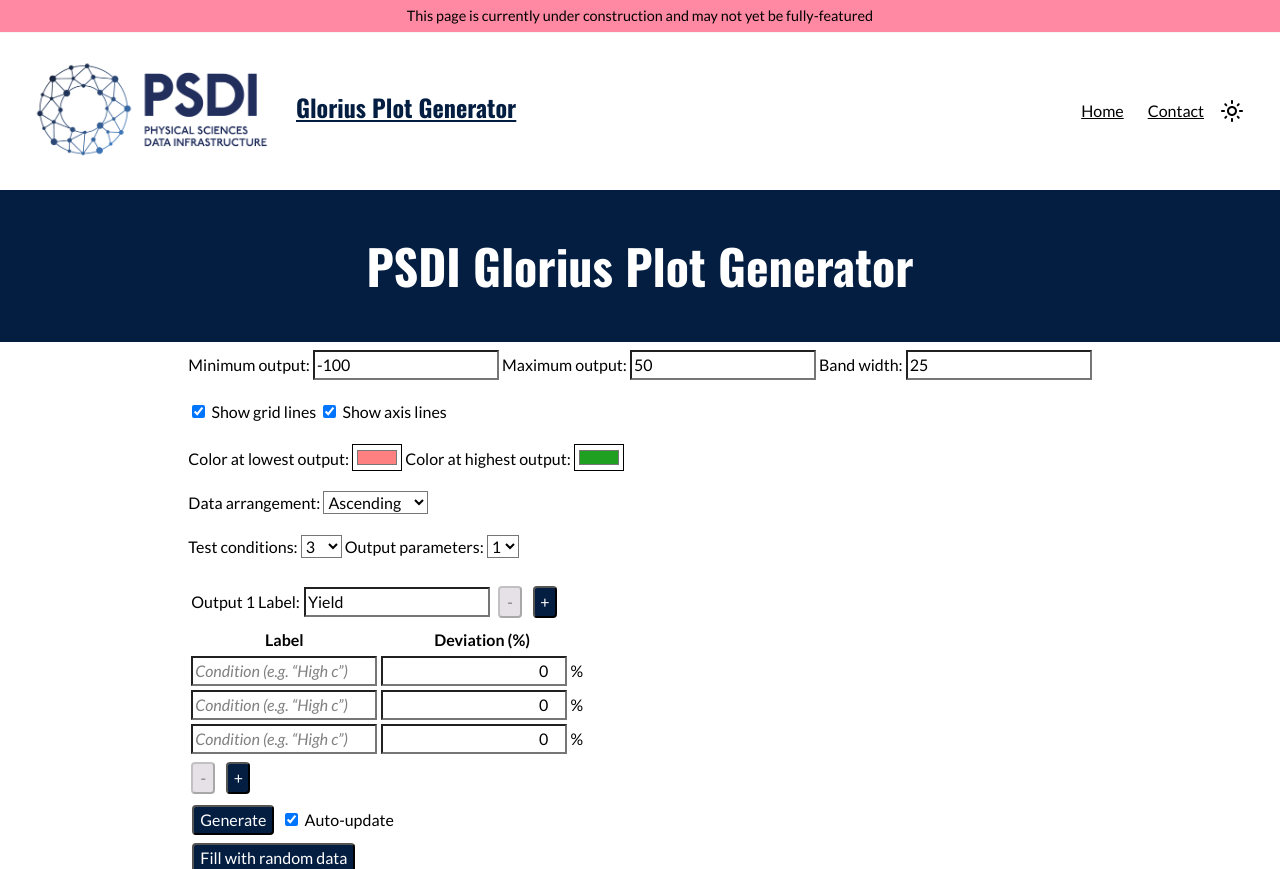
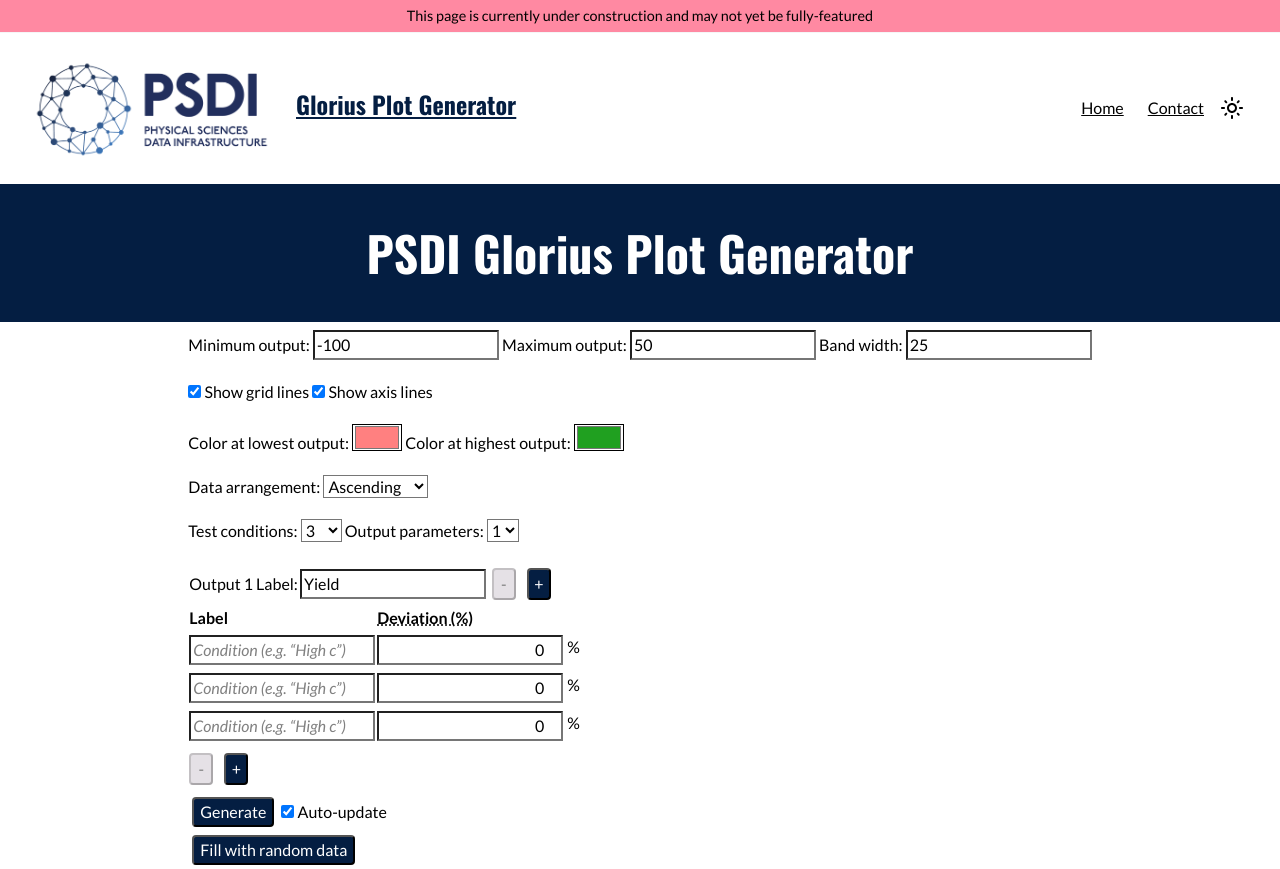
Before and after one commit to PSDI-UK/psdi-glorius-plot, a Flask app: page / in a window 1280 px wide. Shown: the top 869 px of the page. Run offline with Flask 3, Linux system fonts and the light colour scheme; some libraries are stand-ins or nearby versions.

Commit message:
Add tooltip, styling and selection improvements

```diff
--- a/psdi_reaction_radar/static/css/index.css
+++ b/psdi_reaction_radar/static/css/index.css
@@ -28,3 +28,41 @@ tr>td:first-child>button:first-child {
 .hidden {
   display: none;
 }
+
+/* Style the sensitivity table */
+.sens-table td {
+  padding-top   : 0.25rem;
+  padding-bottom: 0.25rem;
+}
+
+.sens-value-cell {
+  display       : flex;
+  flex-direction: column;
+}
+
+.sens-input-line {
+  display        : flex;
+  flex-direction : row;
+  justify-content: start;
+  gap            : 0.25rem;
+}
+
+/* Dotted underline to indicate text that will show a tooltip on mouseover */
+.mouseover {
+  text-decoration: underline dotted;
+}
+
+/* Style the popup tooltips */
+.tooltip {
+  --bs-tooltip-opacity: 1;
+}
+
+.tooltip-on-light {
+  --bs-tooltip-bg   : var(--ifm-color-primary);
+  --bs-tooltip-color: var(--psdi-light-text-color-body);
+}
+
+.tooltip-on-dark {
+  --bs-tooltip-bg   : var(--ifm-background-color);
+  --bs-tooltip-color: var(--psdi-dark-text-color-body);
+}
--- a/psdi_reaction_radar/templates/index.html
+++ b/psdi_reaction_radar/templates/index.html
@@ -3,7 +3,6 @@
 {% block head %}
 {{ super() }}
 <link rel="stylesheet" href="{{url_for('static', filename='css/index.css')}}">
-<script type="module" src="https://cdnjs.cloudflare.com/ajax/libs/Chart.js/4.4.1/chart.umd.js"></script>
 <script type="module" src="{{url_for('static', filename='js/index.js')}}"></script>
 {% endblock %}
 
@@ -82,7 +81,11 @@
   <table class="sens-table">
     <tr class="header">
       <th class="label-heading">Label</th>
-      <th class="sample-heading">Deviation (%)</th>
+      <th class="sample-heading">
+        <span class="mouseover" data-bs-toggle="tooltip" data-bs-custom-class="tooltip-on-light" data-bs-placement="top"
+          title="Enter the deviation from the baseline as a percentage, i.e. (Result - Baseline)/Baseline * 100%">
+          Deviation (%)</span>
+      </th>
     </tr>
     <tr class="sens-row">
       <td><input type="text" class="sens-label trigger-update" placeholder="Condition (e.g. “High c”)"></td>
--- a/psdi_reaction_radar/templates/parent/layout.htm
+++ b/psdi_reaction_radar/templates/parent/layout.htm
@@ -14,11 +14,15 @@
   <link href="https://fonts.googleapis.com/css?family=Open+Sans+Condensed:700" rel="stylesheet" type="text/css">
   <link href="https://fonts.googleapis.com/css?family=Open+Sans:400" rel="stylesheet" type="text/css">
   <link href="https://fonts.googleapis.com/css?family=Lexend:400" rel="stylesheet" type="text/css">
+  <link rel="stylesheet" href="https://cdn.jsdelivr.net/npm/bootstrap@5.3.7/dist/css/bootstrap.min.css">
   <link rel="stylesheet" href="{{url_for('static', filename='css/psdi-common.css')}}">
 
   <script src="https://code.jquery.com/jquery-3.7.1.js" integrity="sha256-eKhayi8LEQwp4NKxN+CfCh+3qOVUtJn3QNZ0TciWLP4="
     crossorigin="anonymous"></script>
   <script src="https://cdn.jsdelivr.net/jquery.dirtyforms/2.0.0/jquery.dirtyforms.min.js"></script>
+  <script type="module" src="https://cdnjs.cloudflare.com/ajax/libs/Chart.js/4.4.1/chart.umd.js"></script>
+  <script src="https://cdn.jsdelivr.net/npm/popper.js@1.16.1/dist/umd/popper.min.js"></script>
+  <script src="https://cdn.jsdelivr.net/npm/bootstrap@5.3.7/dist/js/bootstrap.bundle.min.js"></script>
 
   <script type="module" src="{{url_for('static', filename='js/psdi-common.js')}}"></script>
   {% endblock %}
```
Also changed, not shown: psdi_reaction_radar/static/js/index.js (+25 -21 lines).
